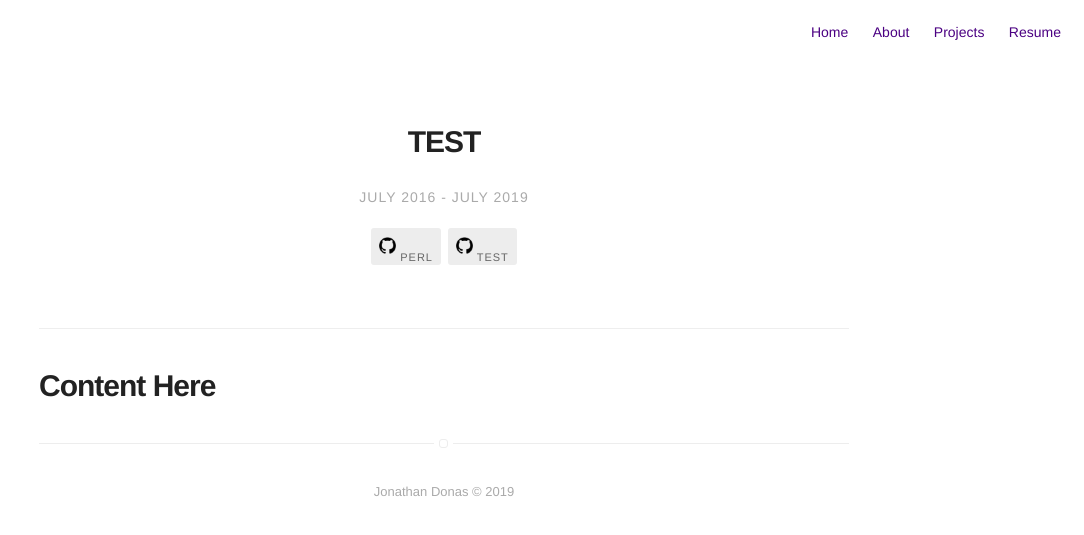
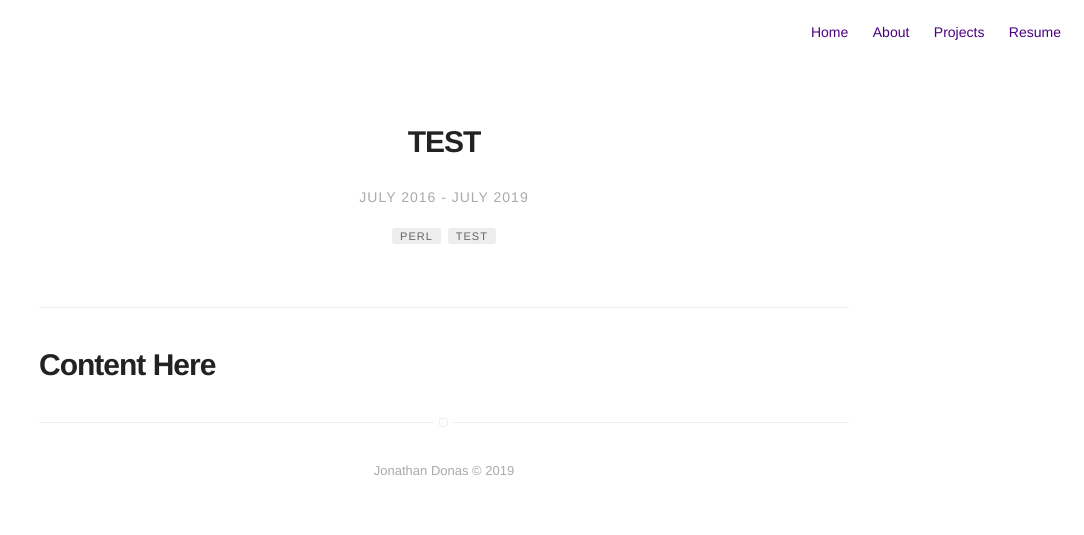
Before and after one commit to jondonas/jondonas.github.io, a Jekyll site: the page built from _posts/2001-01-01-test.markdown, in a window 1280 px wide. Shown: the top 535 px of the page, without its empty margins (196-1280 px from the left). Built offline with Jekyll 4.4.1, drawn with Linux system fonts in a browser that asks for light colours.

Commit message:
Revise github button

```diff
--- a/_layouts/post.html
+++ b/_layouts/post.html
@@ -16,10 +16,7 @@ layout: page
 {% if site.show-tags %}
     <div class="post-tags">
         {% for tag in page.tags %}
-            <a class="item" href="{{ site.url }}/tags/#{{ tag | slugify }}">
-                <img class='icon' src='/assets/images/github.png'/>
-                {{ tag }}
-            </a>
+            <a class="item" href="{{ site.url }}/tags/#{{ tag | slugify }}">{{ tag }}</a>
         {% endfor %}
     </div>
 {% endif %}
@@ -27,7 +24,10 @@ layout: page
 {{content}}
 
 {% if page.github %}
-    <a class="github-btn" href="{{ page.github }}" target="_blank" style="text-decoration: none">View on GitHub</a>
+    <a class="github-btn" href="{{ page.github }}" target="_blank" style="text-decoration: none">
+        <img class='icon' src='/assets/images/github.png'/>
+        View on GitHub
+    </a>
 {% endif %}
 
 {% if site.post-advance-links contains page.category %}
```
